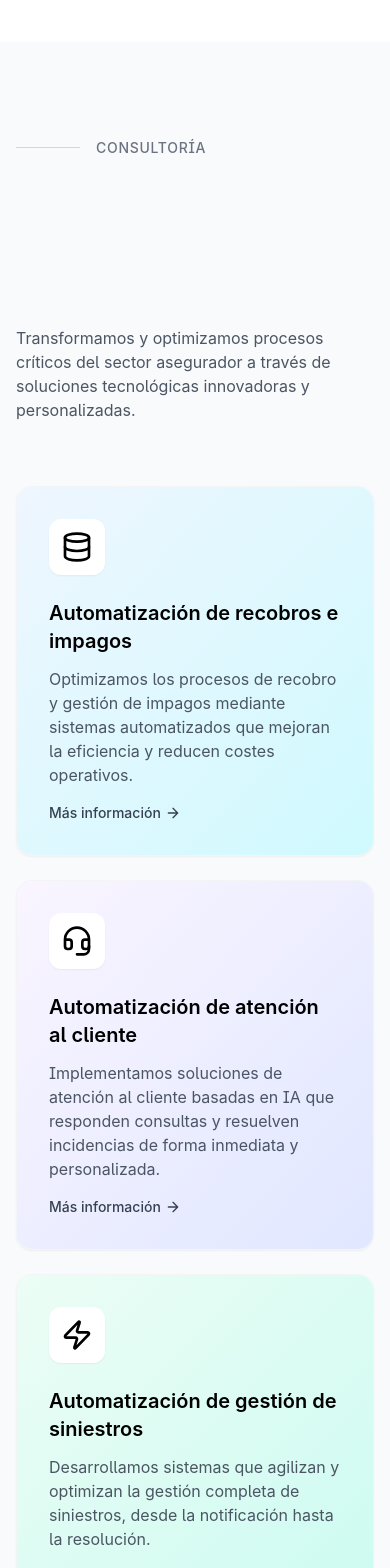
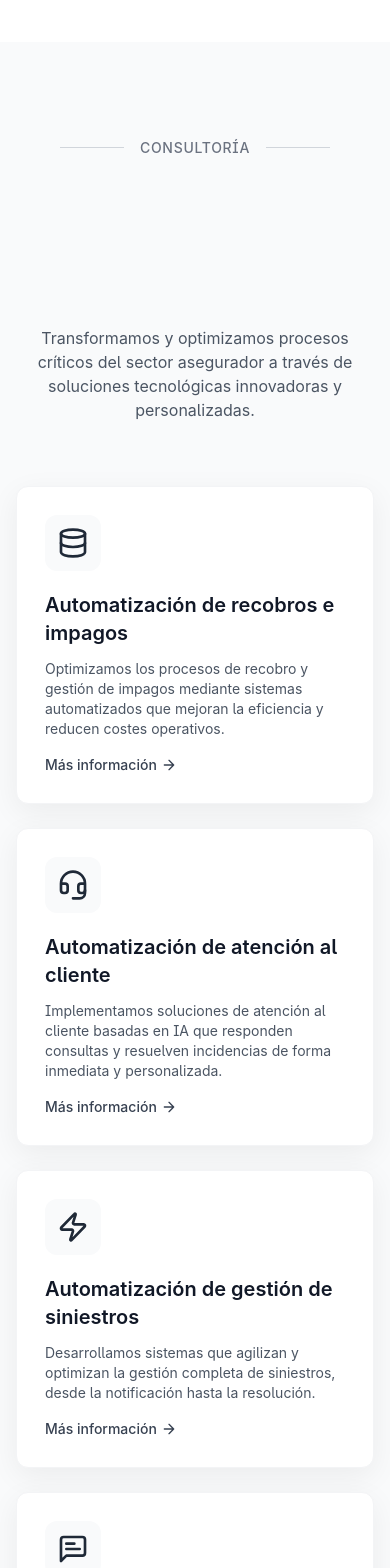
Before and after one commit to obsydian-ai/obsydian-landing, a React (Vite) app: page / in a window 390 px wide. Shown: the part 4780-6348 px from the top of the page. Built offline with nearby package versions, Linux system fonts and the light colour scheme.

Commit message:
Refactor: Tech Consultancy section redesign
Redesign the Tech Consultancy section to match the desired white/black/gray aesthetic, square layout, and floating card design. Implement changes to color palette, card layout, shadows, and overall visual style for a minimalist and accessible design.

```diff
--- a/src/components/TechConsultancySection.tsx
+++ b/src/components/TechConsultancySection.tsx
@@ -10,7 +10,6 @@ interface ConsultancyService {
   title: string;
   description: string;
   icon: React.ReactNode;
-  color: string;
 }
 
 // Define the services data
@@ -19,29 +18,25 @@ const services: ConsultancyService[] = [
     id: 1,
     title: "Automatización de recobros e impagos",
     description: "Optimizamos los procesos de recobro y gestión de impagos mediante sistemas automatizados que mejoran la eficiencia y reducen costes operativos.",
-    icon: <Database className="w-8 h-8" />,
-    color: "bg-gradient-to-br from-blue-50 to-cyan-100"
+    icon: <Database className="w-8 h-8 text-gray-800" />,
   },
   {
     id: 2,
     title: "Automatización de atención al cliente",
     description: "Implementamos soluciones de atención al cliente basadas en IA que responden consultas y resuelven incidencias de forma inmediata y personalizada.",
-    icon: <Headset className="w-8 h-8" />,
-    color: "bg-gradient-to-br from-purple-50 to-indigo-100"
+    icon: <Headset className="w-8 h-8 text-gray-800" />,
   },
   {
     id: 3,
     title: "Automatización de gestión de siniestros",
     description: "Desarrollamos sistemas que agilizan y optimizan la gestión completa de siniestros, desde la notificación hasta la resolución.",
-    icon: <Zap className="w-8 h-8" />,
-    color: "bg-gradient-to-br from-emerald-50 to-teal-100"
+    icon: <Zap className="w-8 h-8 text-gray-800" />,
   },
   {
     id: 4,
     title: "Automatización de comunicaciones comerciales",
     description: "Creamos flujos automatizados para comunicaciones comerciales que mejoran la eficacia de las campañas y la personalización de los mensajes.",
-    icon: <MessageSquareText className="w-8 h-8" />,
-    color: "bg-gradient-to-br from-amber-50 to-yellow-100"
+    icon: <MessageSquareText className="w-8 h-8 text-gray-800" />,
   }
 ];
 
@@ -49,20 +44,21 @@ const services: ConsultancyService[] = [
 const ConsultancyCard: React.FC<{ service: ConsultancyService; index: number }> = ({ service, index }) => {
   return (
     <motion.div
-      initial={{ opacity: 0, y: 30 }}
+      initial={{ opacity: 0, y: 20 }}
       whileInView={{ opacity: 1, y: 0 }}
-      transition={{ duration: 0.6, delay: 0.1 * index }}
+      transition={{ duration: 0.5, delay: 0.1 * index }}
       viewport={{ once: true, margin: "-100px" }}
-      className="bg-white rounded-2xl overflow-hidden shadow-sm border border-gray-100 hover:shadow-md transition-all duration-300 hover:-translate-y-1"
+      whileHover={{ y: -5, transition: { duration: 0.2 } }}
+      className="bg-white rounded-xl overflow-hidden shadow-[0_8px_30px_rgb(0,0,0,0.06)] border border-gray-100 hover:shadow-[0_10px_40px_rgb(0,0,0,0.08)] transition-all duration-300"
     >
-      <div className={`px-8 py-8 h-full flex flex-col ${service.color}`}>
-        <div className="mb-6 p-3 bg-white w-fit rounded-xl shadow-sm">
+      <div className="px-7 py-7 h-full flex flex-col">
+        <div className="mb-5 p-3 bg-gray-50 w-fit rounded-xl">
           {service.icon}
         </div>
 
-        <h3 className="text-xl font-semibold mb-3">{service.title}</h3>
+        <h3 className="text-xl font-semibold mb-3 text-gray-900">{service.title}</h3>
 
-        <p className="text-gray-600 mb-4">{service.description}</p>
+        <p className="text-gray-600 text-sm mb-4">{service.description}</p>
 
         <div className="mt-auto">
           <button className="text-sm font-medium text-gray-700 flex items-center hover:text-black transition-colors">
@@ -81,23 +77,24 @@ const TechConsultancySection: React.FC = () => {
   return (
     <section id="consultancy" className="py-24 bg-gray-50">
       <div className="section-container">
-        <div className="mb-16">
-          <div className="flex items-center gap-4 mb-6">
+        <div className="mb-16 text-center">
+          <div className="flex items-center justify-center gap-4 mb-6">
             <div className="h-px bg-gray-300 w-16"></div>
             <span className="text-gray-500 text-sm uppercase tracking-wider font-medium">Consultoría</span>
+            <div className="h-px bg-gray-300 w-16"></div>
           </div>
 
           <TextReveal as="h2" className="text-4xl md:text-5xl font-bold mb-6">
             Nuestra Experiencia en Consultoría Tecnológica
           </TextReveal>
 
-          <p className="text-gray-600 max-w-2xl">
+          <p className="text-gray-600 max-w-2xl mx-auto">
             Transformamos y optimizamos procesos críticos del sector asegurador a través de
             soluciones tecnológicas innovadoras y personalizadas.
           </p>
         </div>
 
-        <div className="grid grid-cols-1 md:grid-cols-2 lg:grid-cols-4 gap-6">
+        <div className="grid grid-cols-1 md:grid-cols-2 gap-6 max-w-4xl mx-auto">
           {services.map((service, index) => (
             <ConsultancyCard
               key={service.id}
```
